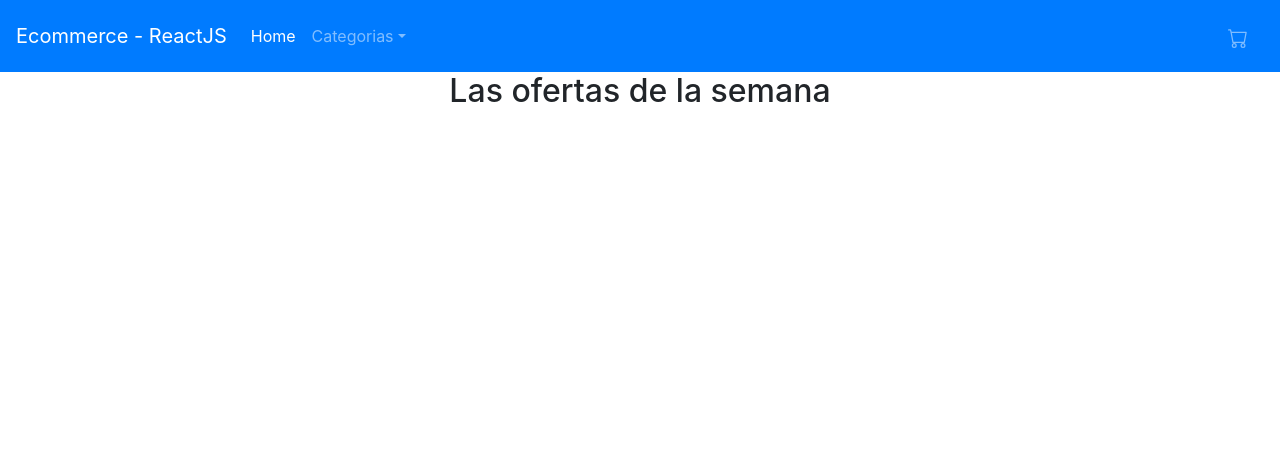
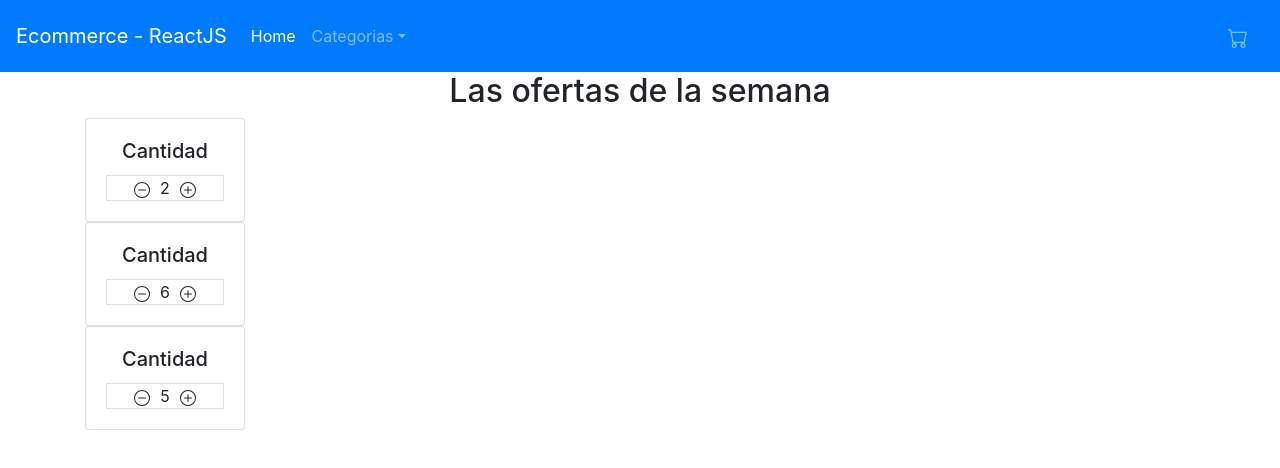
Before and after one commit to nikolmedo/ecommerce-react, a React (Create React App) app: page / in a window 1280 px wide. Shown: the top 468 px of the page. Built offline with nearby package versions, Linux system fonts and the light colour scheme.

Commit message:
• Desafio 4

```diff
--- a/src/components/CartWidget.js
+++ b/src/components/CartWidget.js
@@ -2,12 +2,12 @@ import React from 'react';
 
 function CartWidget() {
     return (
-        <ul class="navbar-nav ml-md-auto">
+        <ul className="navbar-nav ml-md-auto">
             <li>
-                <span class="navbar-text">
-                    <a class="nav-item nav-link mr-md-2" href="#cart">
-                        <svg width="20px" height="20px" viewBox="0 0 16 16" class="bi bi-cart" fill="currentColor" xmlns="http://www.w3.org/2000/svg">
-                            <path fill-rule="evenodd" d="M0 1.5A.5.5 0 0 1 .5 1H2a.5.5 0 0 1 .485.379L2.89 3H14.5a.5.5 0 0 1 .491.592l-1.5 8A.5.5 0 0 1 13 12H4a.5.5 0 0 1-.491-.408L2.01 3.607 1.61 2H.5a.5.5 0 0 1-.5-.5zM3.102 4l1.313 7h8.17l1.313-7H3.102zM5 12a2 2 0 1 0 0 4 2 2 0 0 0 0-4zm7 0a2 2 0 1 0 0 4 2 2 0 0 0 0-4zm-7 1a1 1 0 1 0 0 2 1 1 0 0 0 0-2zm7 0a1 1 0 1 0 0 2 1 1 0 0 0 0-2z"/>
+                <span className="navbar-text">
+                    <a className="nav-item nav-link mr-md-2" href="#cart">
+                        <svg width="20px" height="20px" viewBox="0 0 16 16" className="bi bi-cart" fill="currentColor" xmlns="http://www.w3.org/2000/svg">
+                            <path fillRule="evenodd" d="M0 1.5A.5.5 0 0 1 .5 1H2a.5.5 0 0 1 .485.379L2.89 3H14.5a.5.5 0 0 1 .491.592l-1.5 8A.5.5 0 0 1 13 12H4a.5.5 0 0 1-.491-.408L2.01 3.607 1.61 2H.5a.5.5 0 0 1-.5-.5zM3.102 4l1.313 7h8.17l1.313-7H3.102zM5 12a2 2 0 1 0 0 4 2 2 0 0 0 0-4zm7 0a2 2 0 1 0 0 4 2 2 0 0 0 0-4zm-7 1a1 1 0 1 0 0 2 1 1 0 0 0 0-2zm7 0a1 1 0 1 0 0 2 1 1 0 0 0 0-2z"/>
                         </svg>
                     </a>
                 </span>
--- /dev/null
+++ b/src/components/ItemCount.js
@@ -0,0 +1,40 @@
+import React, { useState } from 'react';
+
+function ItemCount({ stock, initial, onAdd }) {
+    const [current, setCurrent] = useState(initial);
+
+    function subtract() {
+        if (Number(current) > 0) {
+            setCurrent(Number(current) - 1);
+        }
+    }
+
+    function add() {
+        if (Number(current) < stock) {
+            onAdd(Number(current) + 1);
+            setCurrent(Number(current) + 1);
+        }
+    }
+
+    return (
+        <>
+            <div className="card" style={{ width:"10rem" }}>
+                <div className="card-body">
+                    <h5 className="card-title">Cantidad</h5>
+                    <div className="border">
+                        <svg onClick={subtract} width="1em" height="1em" viewBox="0 0 16 16" className="bi bi-dash-circle" fill="currentColor" xmlns="http://www.w3.org/2000/svg">
+                            <path fillRule="evenodd" d="M8 15A7 7 0 1 0 8 1a7 7 0 0 0 0 14zm0 1A8 8 0 1 0 8 0a8 8 0 0 0 0 16z"/>
+                            <path fillRule="evenodd" d="M4 8a.5.5 0 0 1 .5-.5h7a.5.5 0 0 1 0 1h-7A.5.5 0 0 1 4 8z"/>
+                        </svg>
+                        <span style={{ margin:"10px" }}>{current}</span>
+                        <svg onClick={add} width="1em" height="1em" viewBox="0 0 16 16" className="bi bi-plus-circle" fill="currentColor" xmlns="http://www.w3.org/2000/svg">
+                            <path fillRule="evenodd" d="M8 15A7 7 0 1 0 8 1a7 7 0 0 0 0 14zm0 1A8 8 0 1 0 8 0a8 8 0 0 0 0 16z"/>
+                            <path fillRule="evenodd" d="M8 4a.5.5 0 0 1 .5.5v3h3a.5.5 0 0 1 0 1h-3v3a.5.5 0 0 1-1 0v-3h-3a.5.5 0 0 1 0-1h3v-3A.5.5 0 0 1 8 4z"/>
+                        </svg>
+                    </div>
+                </div>
+            </div>
+        </>
+    );
+}
+export default ItemCount;
--- a/src/components/ItemListContainer.js
+++ b/src/components/ItemListContainer.js
@@ -1,9 +1,13 @@
 import React from 'react';
+import ItemCount from './ItemCount';
 
 function ItemListContainer({ title }) {
     return (
         <div className="container">
             <h2>{title}</h2>
+            <ItemCount stock="5" initial="2"  />
+            <ItemCount stock="15" initial="6"  />
+            <ItemCount stock="23" initial="5"  />
         </div>
     );
 }
```
